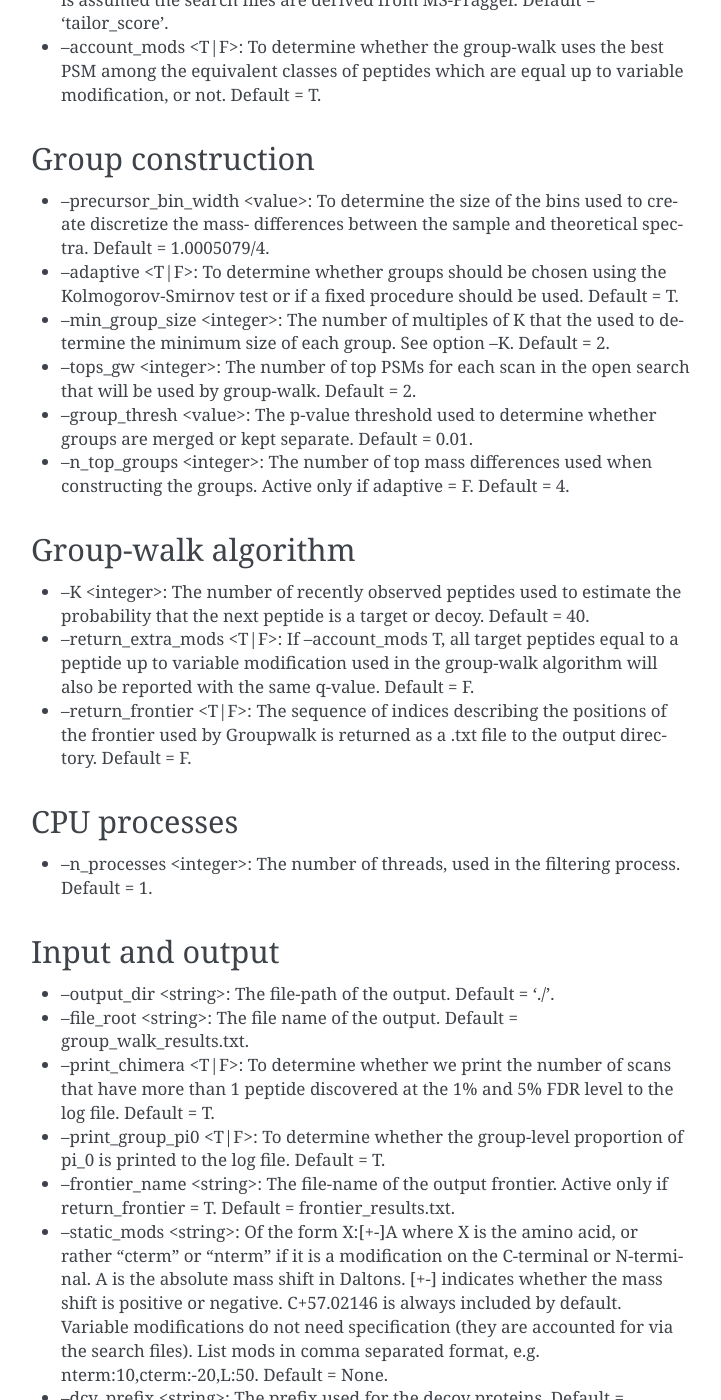
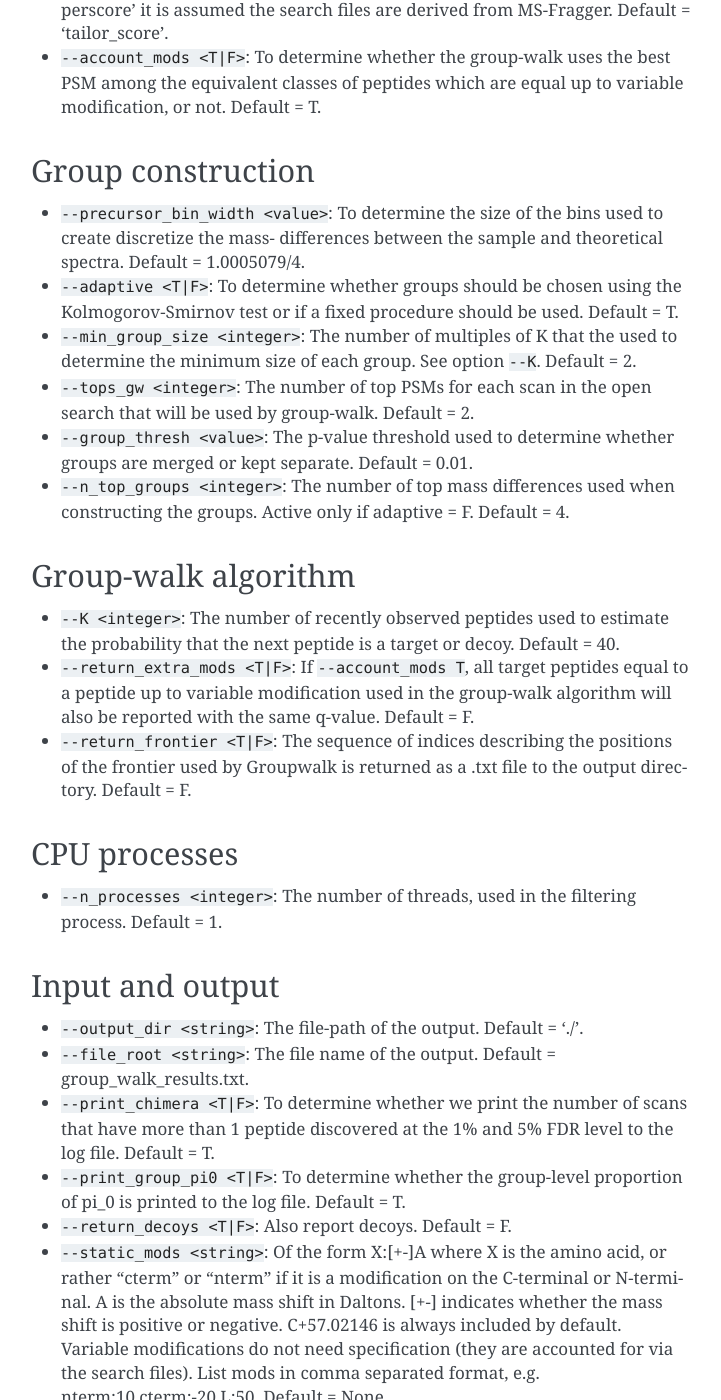
Before and after one commit to freejstone/CONGA, a Sphinx documentation site: the page built from docs/pages/parameters.rst, in a window 1280 px wide and 1400 px high, scrolled down 684 px. Shown: the whole window, without its empty margins (389-1110 px from the left). Built offline with Sphinx 7.4.7, drawn with Linux system fonts in a browser that asks for light colours; some of the changed text lies outside the part shown.

Commit message:
Made changes to how --file_root works, added feature for users to print out decoys to a separate file and updated documentation

```diff
--- a/docs/pages/parameters.rst
+++ b/docs/pages/parameters.rst
@@ -8,52 +8,52 @@
 Neighbor filtration
 -------------------
 
-* -- tops_open <integer>: The number of top PSMs in the open search file used in the neighbour-filtering process. Default = 5.
-* --neighbour_remove <T|F>: If true, for each scan, we successively move down the list of PSMs associated with each scan, ordered in terms of the score from highest to lowest, and with the current peptide is thrown out, and we proceed to the next. Default = T.
-* --thresh <float>: The similarity score used as a threshold to filter out neighbouring peptides. Default = 0.25.
-* --return_filt_search <T|F>:  Whether or not to return filtered narrow and open search files. Default = F.
+* ``-- tops_open <integer>``: The number of top PSMs in the open search file used in the neighbour-filtering process. Default = 5.
+* ``--neighbour_remove <T|F>``: If true, for each scan, we successively move down the list of PSMs associated with each scan, ordered in terms of the score from highest to lowest, and with the current peptide is thrown out, and we proceed to the next. Default = T.
+* ``--thresh <float>``: The similarity score used as a threshold to filter out neighbouring peptides. Default = 0.25.
+* ``--return_filt_search <T|F>``:  Whether or not to return filtered narrow and open search files. Default = F.
 
 -------------------------
 Peptide-level competition
 -------------------------
 
-* --score <string>: Either 'tailor_score', 'xcorr_xcore', 'e-value' or 'hyperscore'. The score that will be used in the peptide-level competition and subsequent Group construction and Group-walk algorithm. If 'tailor_score', it is assumed the search files are  derived from Tide. If 'xcorr_score', either Tide search or Comet is assumed to be used. If 'e-value', Comet is assumed. If 'hyperscore' it is assumed the search files are derived from MS-Fragger. Default = 'tailor_score'.
-* --account_mods <T|F>: To determine whether the group-walk uses the best PSM among the equivalent classes of peptides which are equal up to variable modification, or not. Default = T.
+* ``--score <string>``: Either 'tailor_score', 'xcorr_xcore', 'e-value' or 'hyperscore'. The score that will be used in the peptide-level competition and subsequent Group construction and Group-walk algorithm. If 'tailor_score', it is assumed the search files are  derived from Tide. If 'xcorr_score', either Tide search or Comet is assumed to be used. If 'e-value', Comet is assumed. If 'hyperscore' it is assumed the search files are derived from MS-Fragger. Default = 'tailor_score'.
+* ``--account_mods <T|F>``: To determine whether the group-walk uses the best PSM among the equivalent classes of peptides which are equal up to variable modification, or not. Default = T.
 
 ------------------
 Group construction
 ------------------
 
-* --precursor_bin_width <value>: To determine the size of the bins used to create discretize the mass- differences between the sample and theoretical spectra. Default = 1.0005079/4.
-* --adaptive <T|F>: To determine whether groups should be chosen using the Kolmogorov-Smirnov test or if a fixed procedure should be used. Default = T.
-* --min_group_size <integer>: The number of multiples of K that the used to determine the minimum size of each group. See option --K. Default = 2.
-* --tops_gw <integer>: The number of top PSMs for each scan in the open search that will be used by group-walk. Default = 2.
-* --group_thresh <value>: The p-value threshold used to determine whether groups are merged or kept separate. Default = 0.01.
-* --n_top_groups <integer>: The number of top mass differences used when constructing the groups. Active only if adaptive = F. Default = 4.
+* ``--precursor_bin_width <value>``: To determine the size of the bins used to create discretize the mass- differences between the sample and theoretical spectra. Default = 1.0005079/4.
+* ``--adaptive <T|F>``: To determine whether groups should be chosen using the Kolmogorov-Smirnov test or if a fixed procedure should be used. Default = T.
+* ``--min_group_size <integer>``: The number of multiples of K that the used to determine the minimum size of each group. See option ``--K``. Default = 2.
+* ``--tops_gw <integer>``: The number of top PSMs for each scan in the open search that will be used by group-walk. Default = 2.
+* ``--group_thresh <value>``: The p-value threshold used to determine whether groups are merged or kept separate. Default = 0.01.
+* ``--n_top_groups <integer>``: The number of top mass differences used when constructing the groups. Active only if adaptive = F. Default = 4.
 
 --------------------
 Group-walk algorithm
 --------------------
 
-* --K <integer>: The number of recently observed peptides used to estimate the probability that the next peptide is a target or decoy. Default = 40.
-* --return_extra_mods <T|F>: If --account_mods T, all target peptides equal to a peptide up to variable modification used in the group-walk algorithm will also be reported with the same q-value. Default = F.
-* --return_frontier <T|F>: The sequence of indices describing the positions of the frontier used by Groupwalk is returned as a .txt file to the output directory. Default = F.
+* ``--K <integer>``: The number of recently observed peptides used to estimate the probability that the next peptide is a target or decoy. Default = 40.
+* ``--return_extra_mods <T|F>``: If ``--account_mods T``, all target peptides equal to a peptide up to variable modification used in the group-walk algorithm will also be reported with the same q-value. Default = F.
+* ``--return_frontier <T|F>``: The sequence of indices describing the positions of the frontier used by Groupwalk is returned as a .txt file to the output directory. Default = F.
 
 -------------
 CPU processes
 -------------
 
-* --n_processes <integer>: The number of threads, used in the filtering process. Default = 1.
+* ``--n_processes <integer>``: The number of threads, used in the filtering process. Default = 1.
 
 ----------------
 Input and output
 ----------------
 
-* --output_dir <string>: The file-path of the output. Default = './'.
-* --file_root <string>: The file name of the output. Default = group_walk_results.txt.
-* --print_chimera <T|F>: To determine whether we print the number of scans that have more than 1 peptide discovered at the 1% and 5% FDR level to the log file. Default = T.
-* --print_group_pi0 <T|F>: To determine whether the group-level proportion of pi_0 is printed to the log file. Default = T.
-* --frontier_name <string>: The file-name of the output frontier. Active only if return_frontier = T. Default = frontier_results.txt.
-* --static_mods <string>: Of the form X:[+-]A where X is the amino acid, or rather "cterm" or "nterm" if it is a modification on the C-terminal or N-terminal. A is the absolute mass shift in Daltons. [+-] indicates whether the mass shift is positive or negative. C+57.02146 is always included by default. Variable modifications do not need specification (they are accounted for via the search files). List mods in comma separated format, e.g. nterm:10,cterm:-20,L:50. Default = None.
-* --dcy_prefix <string>: The prefix used for the decoy proteins. Default = 'decoy\_'.
-* --seed <int>: Set random seed. Default = None.
+* ``--output_dir <string>``: The file-path of the output. Default = './'.
+* ``--file_root <string>``: The file name of the output. Default = group_walk_results.txt.
+* ``--print_chimera <T|F>``: To determine whether we print the number of scans that have more than 1 peptide discovered at the 1% and 5% FDR level to the log file. Default = T.
+* ``--print_group_pi0 <T|F>``: To determine whether the group-level proportion of pi_0 is printed to the log file. Default = T.
+* ``--return_decoys <T|F>``: Also report decoys. Default = F.
+* ``--static_mods <string>``: Of the form X:[+-]A where X is the amino acid, or rather "cterm" or "nterm" if it is a modification on the C-terminal or N-terminal. A is the absolute mass shift in Daltons. [+-] indicates whether the mass shift is positive or negative. C+57.02146 is always included by default. Variable modifications do not need specification (they are accounted for via the search files). List mods in comma separated format, e.g. nterm:10,cterm:-20,L:50. Default = None.
+* ``--dcy_prefix <string>``: The prefix used for the decoy proteins. Default = 'decoy\_'.
+* ``--seed <int>``: Set random seed. Default = None.
```
Also changed, not shown: docs/pages/output_columns.rst (+8 -8 lines).
